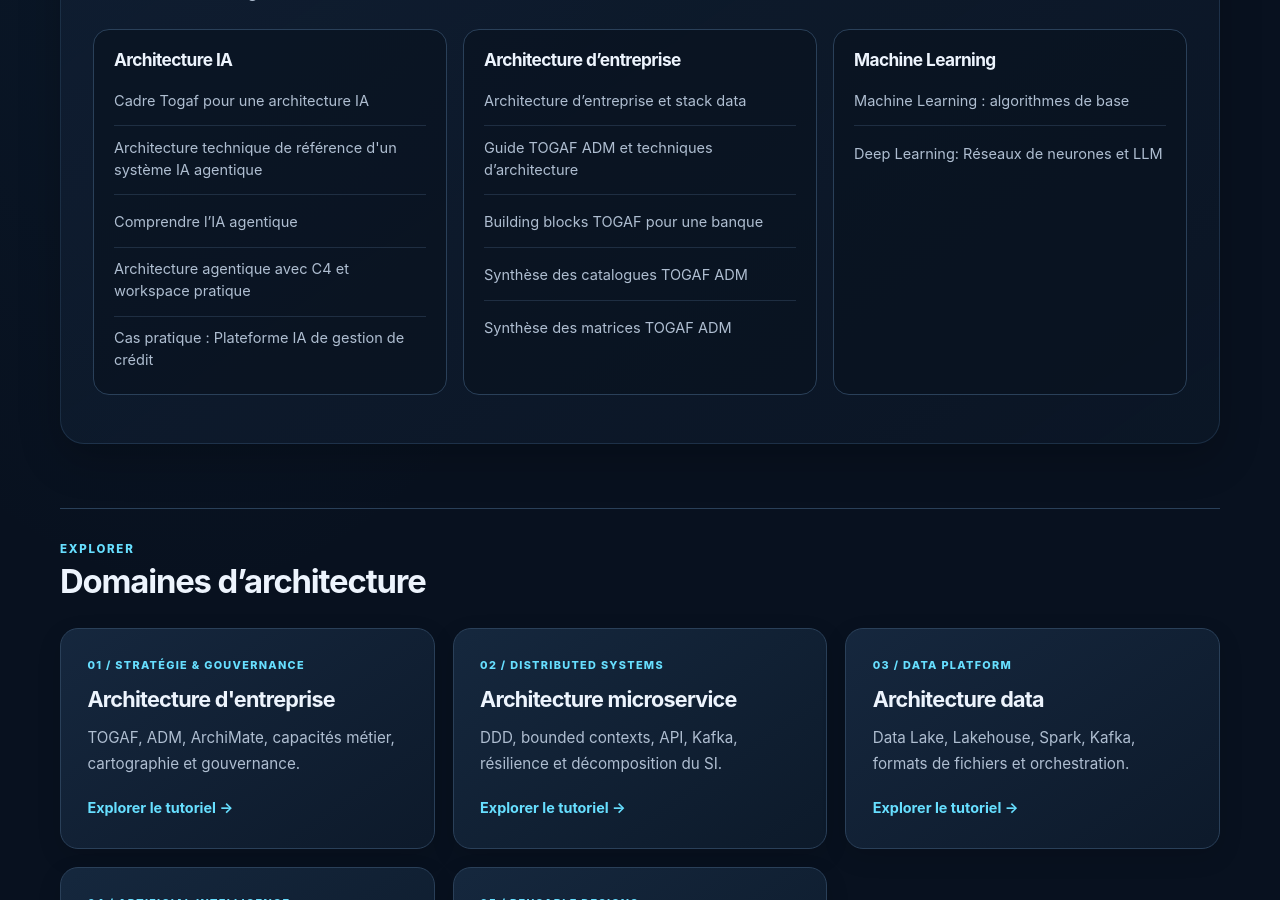
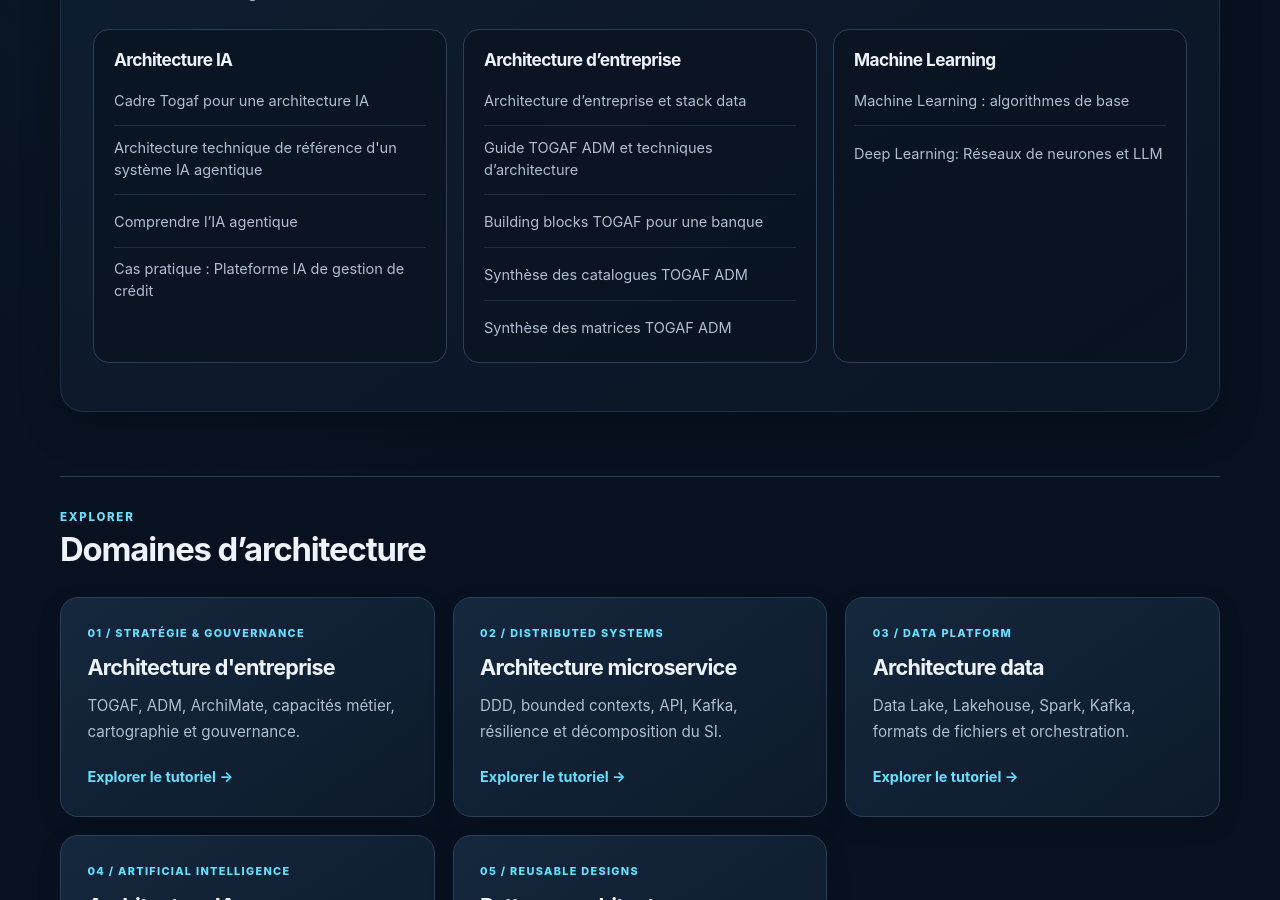
Before and after one commit to KRiahi345/kriahi, a Jekyll site: the page built from index.html, in a window 1280 px wide and 900 px high, scrolled down 782 px. Built offline with Jekyll 4.4.1, drawn with Linux system fonts in a browser that asks for light colours; part of the change alters nothing that is shown.

Commit message:
Hide C4 workspace resource from homepage

```diff
--- a/_includes/library-directory.html
+++ b/_includes/library-directory.html
@@ -5,7 +5,7 @@
       <li><a href="{{ '/ressources/architecture-ia-framework/' | relative_url }}">Cadre Togaf pour une architecture IA</a></li>
       <li><a href="{{ '/ressources/architecture-agentique-complete/' | relative_url }}">Architecture technique de référence d'un système IA agentique</a></li>
       <li><a href="{{ '/ressources/agents-ia-rag-graphrag/' | relative_url }}">Comprendre l’IA agentique</a></li>
-      <li><a href="{{ '/ressources/architecture-agentique-c4-workspace/' | relative_url }}">Architecture agentique avec C4 et workspace pratique</a></li>
+      {% unless page.layout == 'home' %}<li><a href="{{ '/ressources/architecture-agentique-c4-workspace/' | relative_url }}">Architecture agentique avec C4 et workspace pratique</a></li>{% endunless %}
       <li><a href="{{ '/ressources/architecture-c4-agent-credit/' | relative_url }}">{% if page.layout == 'home' %}Cas pratique : Plateforme IA de gestion de crédit{% else %}Architecture C4 d’un agent de crédit{% endif %}</a></li>
     </ul>
   </section>
```
